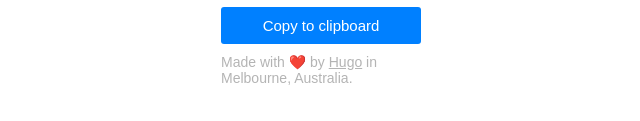
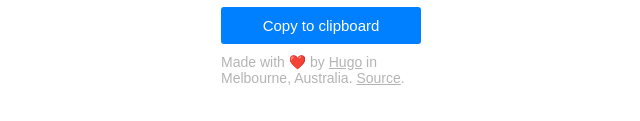
Before and after one commit to hugomd/lnd-invoice, a website: page src/public/index.html in a window 1280 px wide. Shown: the part 353-474 px from the top of the page, 319-959 px from the left. Drawn offline with Linux system fonts and the light colour scheme; no server answers.

Commit message:
Add source link to footer

```diff
--- a/src/public/index.html
+++ b/src/public/index.html
@@ -15,8 +15,7 @@
         <input id='value' type='number' placeholder='100 (value in sats)'>
         <button value="Submit" onClick="onClick()">Get QR</button>
         <button id='payment_request' data-clipboard-text=''>Copy to clipboard</button>
-        <footer>Made with ❤️ by <a href='https://hugo.md/'>Hugo</a> in Melbourne, Australia.</footer>
-      </div>
+        <footer>Made with ❤️ by <a href='https://hugo.md/'>Hugo</a> in Melbourne, Australia. <a href='https://github.com/hugomd/lnd-invoice'>Source</a>.</footer>
     </div>
   </body>
   <script>
```
